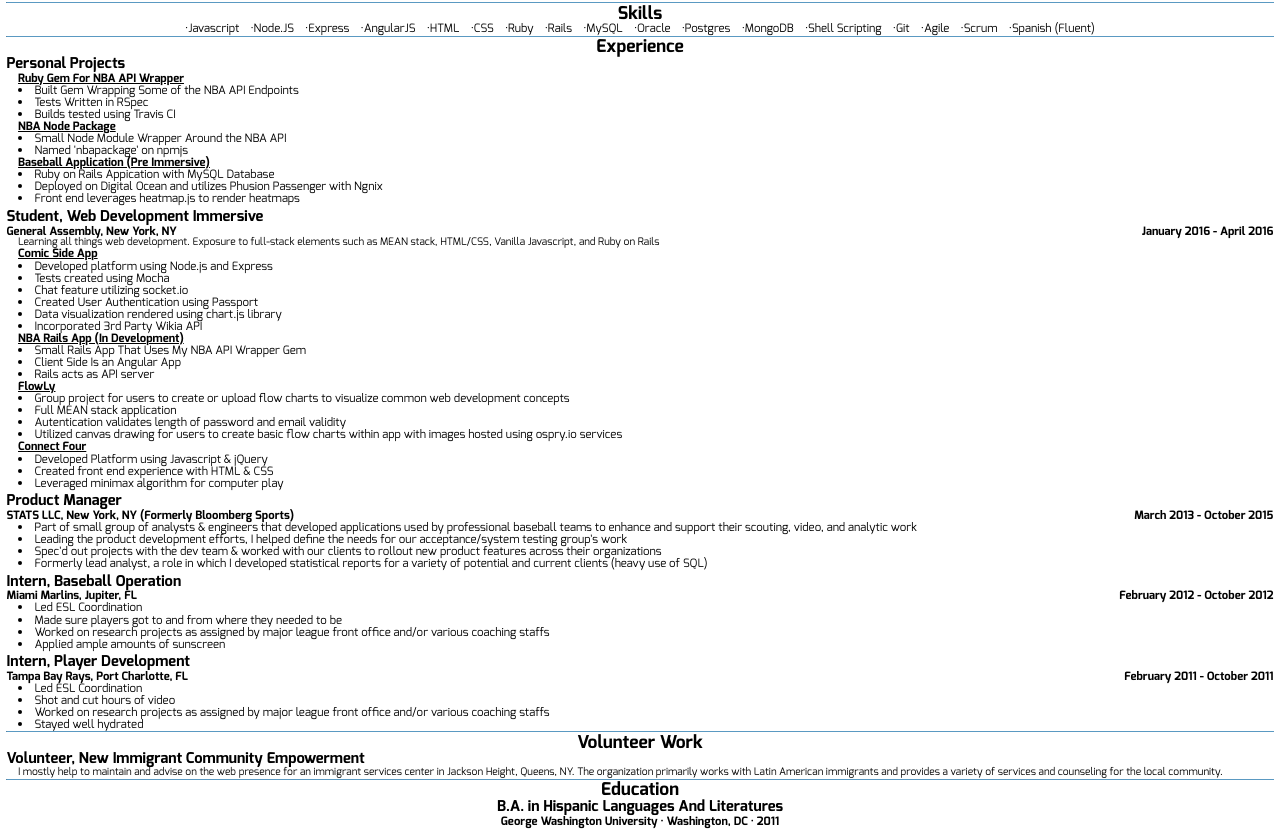
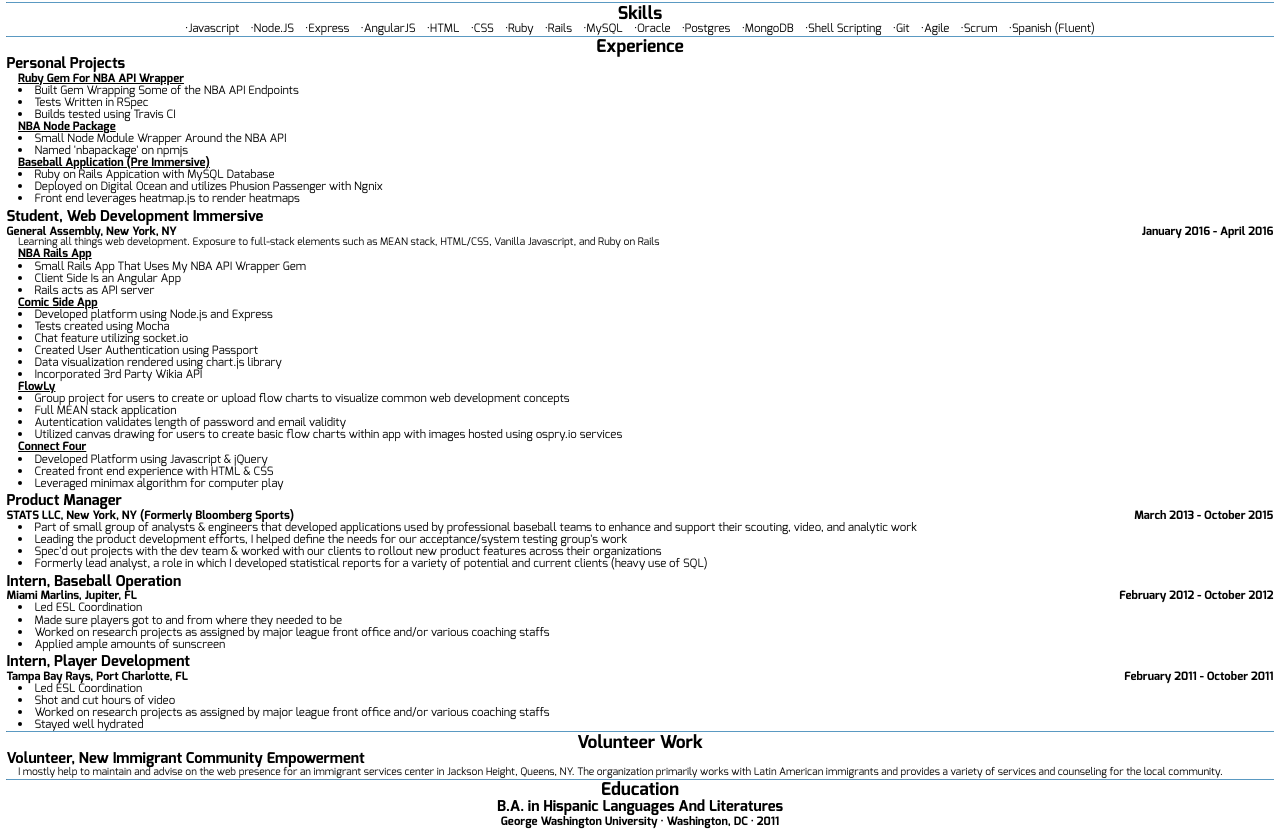
Before and after one commit to jrmils89/jrmils89.github.io, a plain HTML site: page resume.html in a window 1280 px wide. Shown: the part 51-884 px from the top of the page. Drawn offline with Linux system fonts and the light colour scheme.

Commit message:
Resume updates

```diff
--- a/resume.html
+++ b/resume.html
@@ -74,6 +74,12 @@
   <h4>General Assembly, New York, NY <span class="right">January 2016 - April 2016</span></h4>
   <div class="job-description">
     <p>Learning all things web development. Exposure to full-stack elements such as MEAN stack, HTML/CSS, Vanilla Javascript, and Ruby on Rails</p>
+    <a href="https://nbabasketball.herokuapp.com" class="unstyled-link" target="_blank"><h5>NBA Rails App</h5></a>
+      <li>Small Rails App That Uses My NBA API Wrapper Gem</li>
+      <li>Client Side Is an Angular App</li>
+      <li>Rails acts as API server</li>
+  </div>
+  <div class="job-description">
     <a href="https://comicsides.herokuapp.com" class="unstyled-link" target="_blank"><h5>Comic Side App</h5></a>
       <li>Developed platform using Node.js and Express</li>
       <li>Tests created using Mocha</li>
@@ -81,12 +87,6 @@
       <li>Created User Authentication using Passport</li>
       <li>Data visualization rendered using chart.js library</li>
       <li>Incorporated 3rd Party Wikia API</li>
-  </div>
-  <div class="job-description">
-    <a href="https://github.com/jrmils89/rails-angular-nba" class="unstyled-link" target="_blank"><h5>NBA Rails App (In Development)</h5></a>
-      <li>Small Rails App That Uses My NBA API Wrapper Gem</li>
-      <li>Client Side Is an Angular App</li>
-      <li>Rails acts as API server</li>
   </div>
   <div class="job-description">
     <a href="https://flow-ly.herokuapp.com" class="unstyled-link" target="_blank"><h5>FlowLy</h5></a>
```
